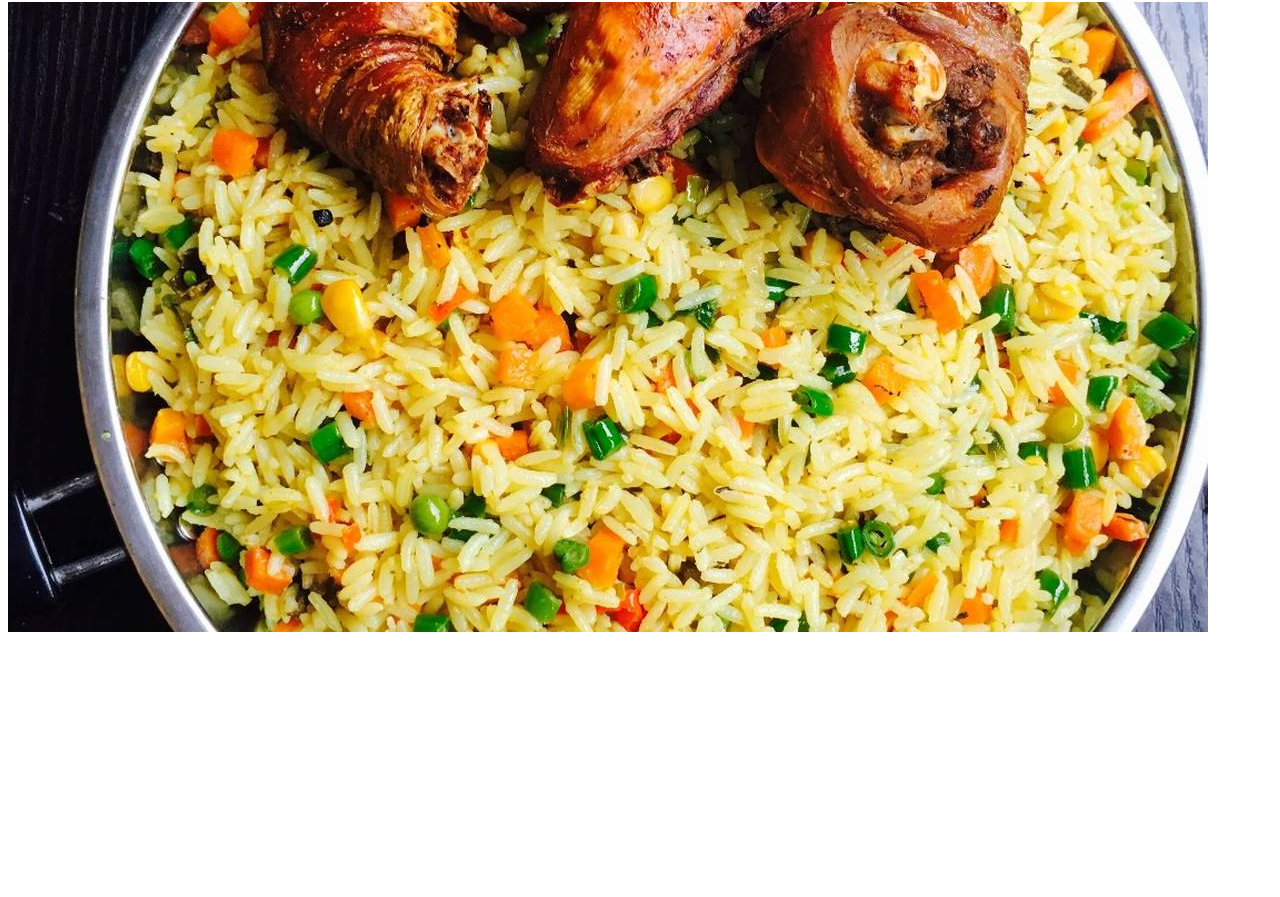
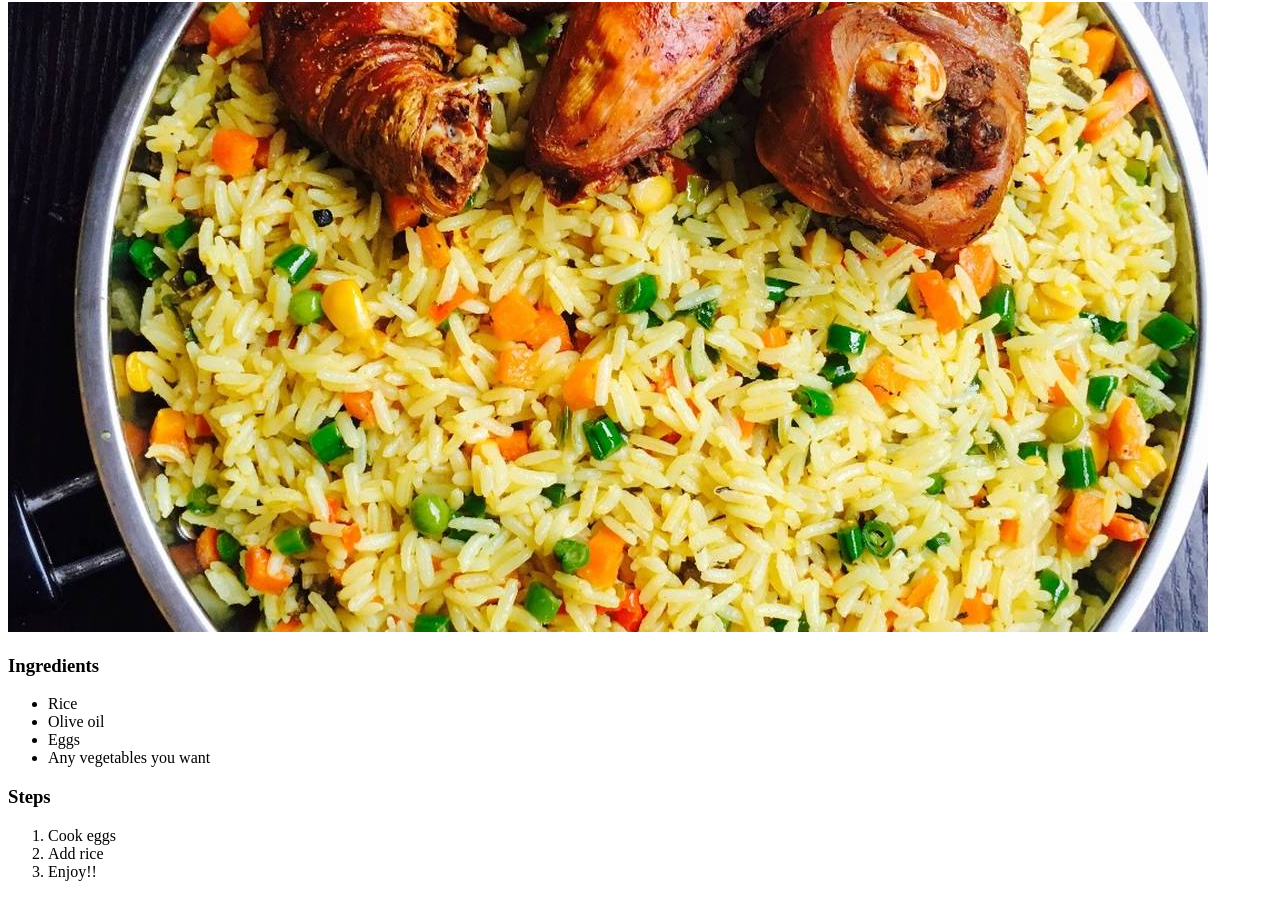
Before and after one commit to ericli18/odin-recipes, a plain HTML site: page recipes/fried-rice.html in a window 1280 px wide. Shown: the part 78-975 px from the top of the page. Before the commit the page ends 800 px from the top, so only its background shows below. Drawn offline with Linux system fonts and the light colour scheme.

Commit message:
Add description to fried-rice webpage

```diff
--- a/recipes/fried-rice.html
+++ b/recipes/fried-rice.html
@@ -8,6 +8,18 @@
     <body>
         <h1>Fried Rice</h1>
         <img src = "images/fried-rice.jpg" alt = "A picture of fried rice">
-
+        <h3>Ingredients</h3>
+        <ul>
+            <li>Rice</li>
+            <li>Olive oil</li>
+            <li>Eggs</li>
+            <li>Any vegetables you want</li>
+        </ul>
+        <h3>Steps</h3>
+        <ol>
+            <li>Cook eggs</li>
+            <li>Add rice</li>
+            <li>Enjoy!!</li>
+        </ol>
     </body>
 </html>
```
